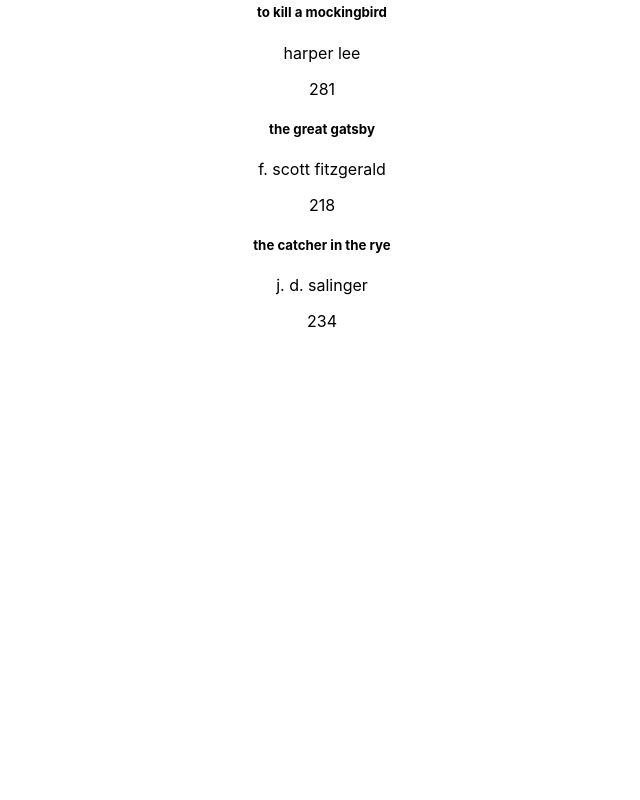
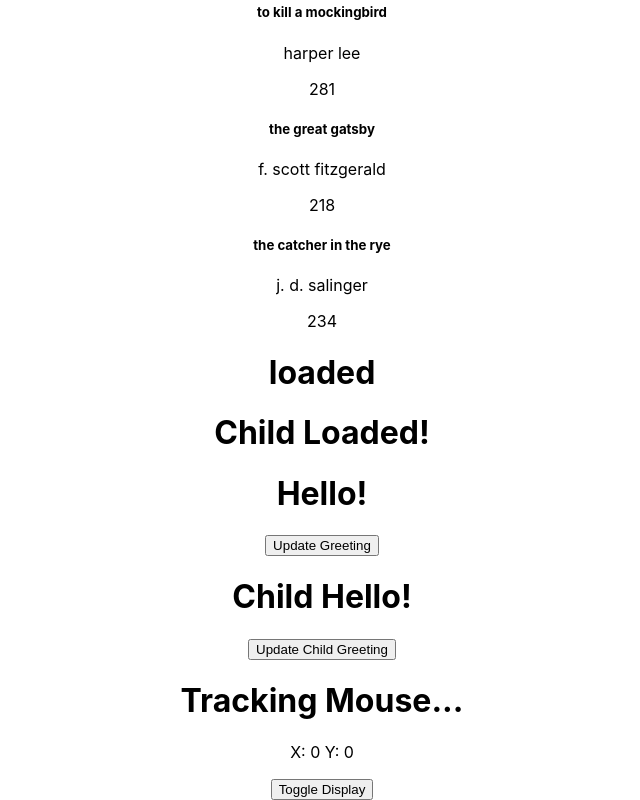
Before and after one commit to kelseyjaneadams/react-essentials, a React (Create React App) app in the folder my-app/: page / in a window 1280 px wide. Shown: the part 1216-2016 px from the top of the page, without its empty margins (318-958 px from the left). Before the commit the page ends 1563 px from the top, so only its background shows below. Built offline with nearby package versions, Linux system fonts and the light colour scheme.

Commit message:
Add class components for the component life cycles

```diff
--- a/my-app/src/App.js
+++ b/my-app/src/App.js
@@ -10,6 +10,9 @@
 import StatefulGreetingWithPrevState from './components/StatefulGreetingWithPrevState';
 import MethodsAsPropsParent from './components/MethodsAsPropsParent';
 import RenderingLists from './components/RenderingLists';
+import LifeCyclesCDM from './components/LifeCyclesCDM';
+import LifeCyclesCDU from './components/LifeCyclesCDU';
+import LifeCyclesCWU from './components/LifeCyclesCWU';
 
 
 function App() {
@@ -26,6 +29,9 @@
      <NestingComponents/>
      <MethodsAsPropsParent/>
      <RenderingLists />
+     <LifeCyclesCDM />
+     <LifeCyclesCDU />
+     <LifeCyclesCWU />
     </div>
   );
 }
--- /dev/null
+++ b/my-app/src/components/LifeCyclesCDM.js
@@ -0,0 +1,37 @@
+import React, { Component } from 'react'
+import LifeCyclesCDMChild from './LifeCyclesCDMChild'
+
+export class LifeCyclesCDM extends Component {
+    constructor(props) {
+        console.log('constructor called')
+        super(props)
+
+        this.state = {
+            data: 'loading'
+        }
+    }
+    getData() {
+        console.log('getData() called')
+        setTimeout(() => {
+            console.log('Data fetched!')
+            this.setState({
+                data: 'loaded'
+            })
+        }, 3000)
+    }
+    componentDidMount() {
+        console.log('Component mounted')
+        this.getData()
+    }
+    render() {
+        console.log('Render method called')
+        return (
+            <div>
+                <h1>{this.state.data}</h1>
+                <LifeCyclesCDMChild />
+            </div>
+        )
+    }
+}
+
+export default LifeCyclesCDM
--- /dev/null
+++ b/my-app/src/components/LifeCyclesCDMChild.js
@@ -0,0 +1,41 @@
+
+import React, { Component } from 'react'
+
+export class LifeCyclesCDMChild extends Component {
+
+  constructor(props) {
+    console.log('Child Constructor Called')
+    super(props)
+
+    this.state = {
+      data: 'Child Loading...',
+    }
+  }
+
+  getData() {
+    console.log('Child getData() called')
+    setTimeout(() => {
+      console.log('Child Data fetched!')
+      this.setState({
+        data: 'Child Loaded!'
+      })
+    }, 3000)
+  }
+
+  componentDidMount() {
+    console.log('Child Component mounted')
+    this.getData();
+  }
+
+
+  render() {
+    console.log('Child Render method called')
+    return (
+      <div>
+        <h1>{this.state.data}</h1>
+      </div>
+    )
+  }
+}
+
+export default LifeCyclesCDMChild
--- /dev/null
+++ b/my-app/src/components/LifeCyclesCDU.js
@@ -0,0 +1,34 @@
+import React, { Component } from 'react'
+import LifeCyclesCDUChild from './LifeCyclesCDUChild'
+export class LifeCyclesCDU extends Component {
+    constructor(props) {
+        console.log('Constructor called')
+        super(props)
+        this.state = {
+            greeting: 'Hello!'
+        }
+    }
+    updateGreeting = () => {
+        console.log('update greeting called')
+        this.setState(prevState => {
+            return {
+                greeting: prevState.greeting === 'Hello!' ? 'Goodbye': 'Hello!'
+            }
+        })
+    }
+    componentDidUpdate() {
+        console.log('Component updated')
+    }
+    render() {
+        console.log('render method called')
+        return (
+            <div>
+                <h1>{this.state.greeting}</h1>
+                <button onClick={this.updateGreeting}>Update Greeting</button>
+                <LifeCyclesCDUChild parentGreeting={this.state.greeting} />
+            </div>
+        )
+    }
+}
+
+export default LifeCyclesCDU
--- /dev/null
+++ b/my-app/src/components/LifeCyclesCDUChild.js
@@ -0,0 +1,42 @@
+import React, { Component } from 'react'
+
+export class LifeCyclesCDUChild extends Component {
+    constructor(props) {
+        console.log('Child Constructor called');
+        super(props)
+
+        this.state = {
+            greeting: 'Child Hello!',
+        }
+    }
+
+    updateGreeting = () => {
+        console.log('Child updateGreeting called');
+        this.setState((prevState) => {
+            return {
+                greeting: prevState.greeting === 'Child Hello!' ? 'Child Goodbye' : 'Child Hello!',
+            }
+        })
+    }
+
+    componentDidUpdate(prevProps, prevState) {
+        console.log('Child Component updated!');
+        console.log('prevProps', prevProps)
+        console.log('prevState', prevState)
+        if (prevProps.parentGreeting !== this.props.parentGreeting){
+            console.log('Parent greeting has changed!')
+        }
+    }
+
+    render() {
+        console.log('Child Render method called');
+        return (
+            <div>
+                <h1>{this.state.greeting}</h1>
+                <button onClick={this.updateGreeting}>Update Child Greeting</button>
+            </div>
+        )
+    }
+}
+
+export default LifeCyclesCDUChild
--- /dev/null
+++ b/my-app/src/components/LifeCyclesCWU.js
@@ -0,0 +1,27 @@
+import React, { Component } from 'react'
+import LifeCyclesCWUTracker from './LifeCyclesCWUTracker'
+
+export class LifeCyclesCWU extends Component {
+    constructor(props) {
+        super(props)
+
+        this.state = {
+            visible: true
+        }
+    }
+
+    toggleDisplay = () => {
+        this.setState((prevState) => ({ visible: !prevState.visible }))
+    }
+
+    render() {
+        return (
+            <div>
+                {this.state.visible && <LifeCyclesCWUTracker />}
+                <button onClick={this.toggleDisplay}>Toggle Display</button>
+            </div>
+        )
+    }
+}
+
+export default LifeCyclesCWU
--- /dev/null
+++ b/my-app/src/components/LifeCyclesCWUTracker.js
@@ -0,0 +1,37 @@
+
+import React, { Component } from 'react'
+
+export class LifeCyclesCWUTracker extends Component {
+  constructor(props) {
+    super(props)
+
+    this.state = {
+      mouseX: 0,
+      mouseY: 0,
+    }
+  }
+  trackMouse = e => {
+    console.log('Mouse moved')
+    this.setState({
+      mouseX: e.clientX,
+      mouseY: e.clientY,
+    })
+  }
+  componentDidMount() {
+    window.addEventListener('mousemove', this.trackMouse);
+  }
+  componentWillUnmount() {
+      console.log('unmounting')
+      window.removeEventListener('mousemove', this.trackMouse)
+  }
+  render() {
+    return (
+      <div>
+        <h1>Tracking Mouse...</h1>
+        <p>X: {this.state.mouseX} Y: {this.state.mouseY}</p>
+      </div>
+    )
+  }
+}
+
+export default LifeCyclesCWUTracker
```
